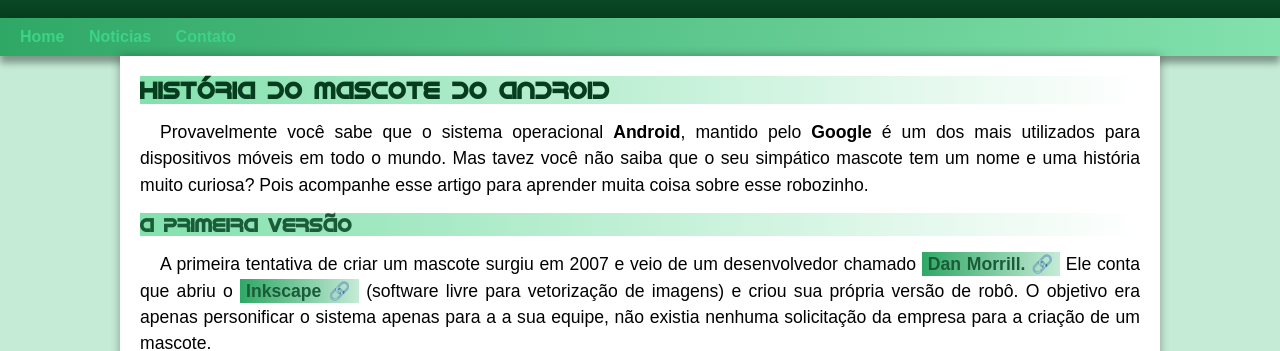
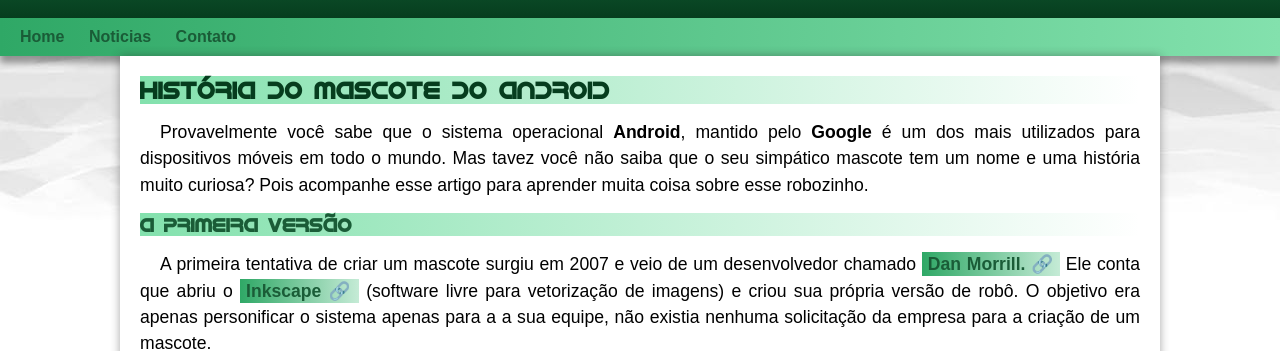
Before and after one commit to rootAlexandre66/Webfrontend, a plain HTML site: page index.html in a window 1280 px wide. Shown: the part 172-523 px from the top of the page. Drawn offline with Linux system fonts and the light colour scheme.

Commit message:
Atualização de link/a e background-image
Foi adicionado um background image e melhorado a visualização dos link/a

```diff
--- a/estilo/style.css
+++ b/estilo/style.css
@@ -29,8 +29,9 @@
     padding: 0px;
 }
 body{
-    background-color: var(--cor0);
+    background-image: url('/imagens/wallpaper005.jpg');
     font-family: var(--font-padrao);
+
 }
 main P{
     margin: 15px 0px 15px 0px;
@@ -69,11 +70,11 @@ header > p{
 nav{
     padding: 10px;
     box-shadow: 0px 7px 7px rgba(0, 0, 0, 0.363);
-    background-color: var(--cor5);
+    background-color: var(--cor);
     background-image: linear-gradient(to right, var(--cor3), var(--cor1));
 }
 nav >a{
-    color: var(--cor2);
+    color: var(--cor4);
     padding: 10px;
     text-decoration:none;
     font-weight: bold;
```
Also changed, not shown: imagens/wallpaper005.jpg (added).
